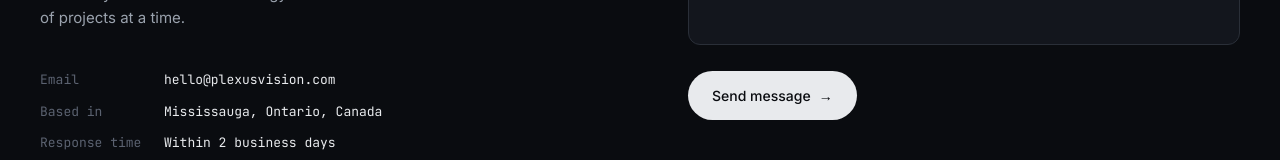
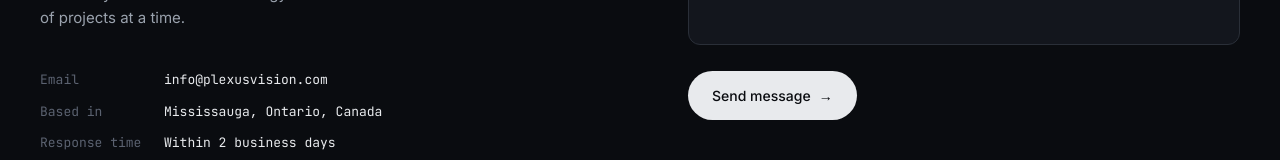
Before and after one commit to issakhaled01-cyber/plexusvision-web, a Next.js app: page / in a window 1280 px wide. Shown: the part 3510-3670 px from the top of the page. Built offline with nearby package versions, Linux system fonts and the light colour scheme.

Commit message:
Update contact email to info@plexusvision.com

```diff
--- a/components/Contact.jsx
+++ b/components/Contact.jsx
@@ -61,7 +61,7 @@ export default function Contact() {
             </p>
 
             <div className="mt-10 space-y-3 font-mono text-[13px] text-[#9AA2AD]">
-              <ContactLine label="Email" value="hello@plexusvision.com" href="mailto:hello@plexusvision.com" />
+              <ContactLine label="Email" value="info@plexusvision.com" href="mailto:info@plexusvision.com" />
               <ContactLine label="Based in" value="Mississauga, Ontario, Canada" />
               <ContactLine label="Response time" value="Within 2 business days" />
             </div>
```
